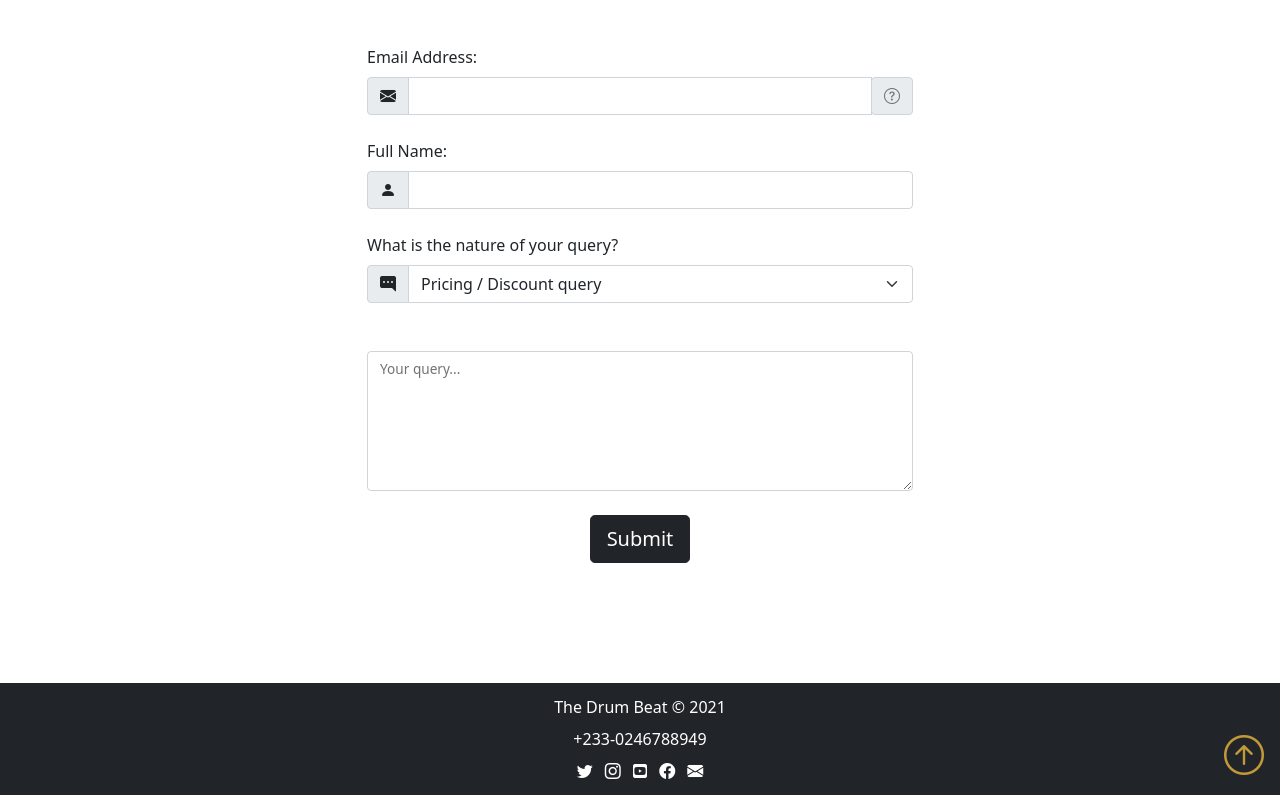
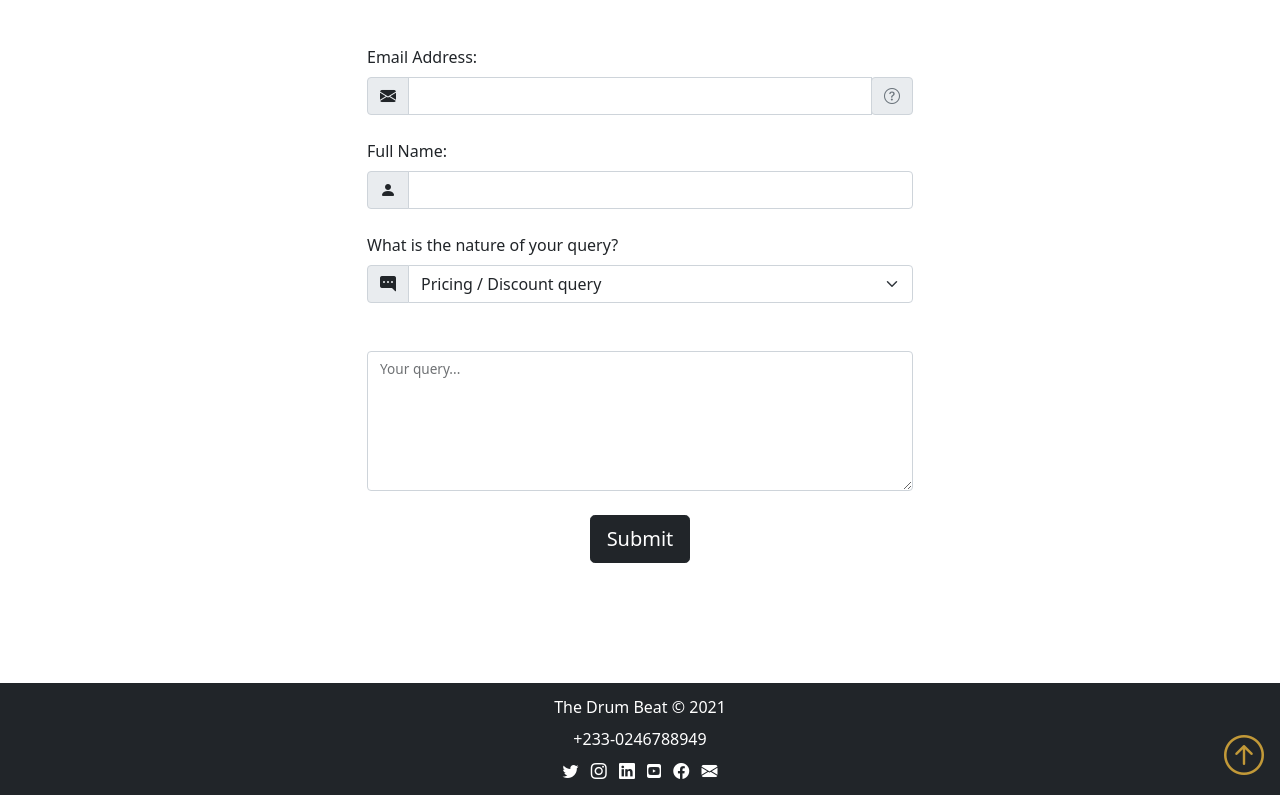
Before and after one commit to moadams847/The-Drum-Beat-Book-Site, a website: page index.html in a window 1280 px wide. Shown: the part 2615-3410 px from the top of the page. Drawn offline with nearby package versions, Linux system fonts and the light colour scheme.

Commit message:
update footer social media buttons

```diff
--- a/index.html
+++ b/index.html
@@ -770,32 +770,45 @@
           ></a>
 
           <!-- 2 twitter -->
-          <a href="https://twitter.com/abraham_anab" target="_blank"
-            ><i class="bi bi-twitter text-light mx-1"></i
+          <a
+            class="mx-1"
+            href="https://twitter.com/abraham_anab"
+            target="_blank"
+            ><i class="bi bi-twitter text-white"></i
           ></a>
 
           <!-- 3 instagram -->
-          <a href="https://www.instagram.com/abrahama.4/" target="_blank"
-            ><i class="bi bi-instagram text-light mx-1"></i
+          <a
+            class="mx-1"
+            href="https://www.instagram.com/abrahama.4/"
+            target="_blank"
+            ><i class="bi bi-instagram text-white"></i
           ></a>
 
-          <!-- 4 instagram -->
-          <!-- for linkedin -->
-          <!-- <a href="" class=""><i class="bi bi-linkedin text-light mx-1"></i></a> -->
+          <!-- 4 linkedin -->
+          <a class="mx-1" href="" class=""
+            ><i class="bi bi-linkedin text-white"></i
+          ></a>
 
           <!-- 5 youtube -->
-          <a href="https://www.youtube.com/watch?v=ydVnrMH_7os" target="_blank"
-            ><i class="fab fa-youtube-square text-light mx-1"></i
+          <a
+            class="mx-1"
+            href="https://www.youtube.com/watch?v=ydVnrMH_7os"
+            target="_blank"
+            ><i class="fab fa-youtube-square text-white"></i
           ></a>
 
           <!-- 6 facebook -->
-          <a href="https://www.facebook.com/williamsdouglas2929" target="_blank"
-            ><i class="bi bi-facebook text-light mx-1"></i
+          <a
+            class="mx-1"
+            href="https://www.facebook.com/williamsdouglas2929"
+            target="_blank"
+            ><i class="bi bi-facebook text-white"></i
           ></a>
 
           <!-- 7 email -->
-          <a href="" target="_blank"
-            ><i class="bi bi-envelope-fill text-light mx-1"></i
+          <a class="mx-1" href="mailto:aanababraham@gmail.com" target="_blank"
+            ><i class="bi bi-envelope-fill text-white"></i
           ></a>
         </div>
       </div>
```
